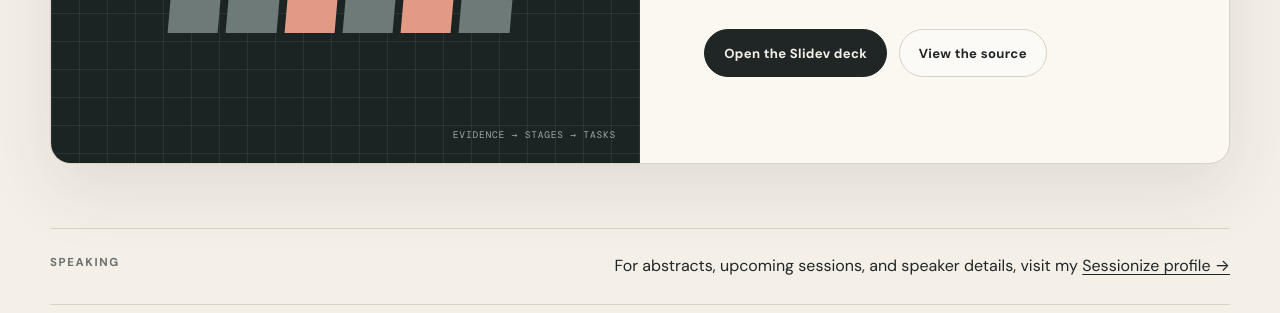
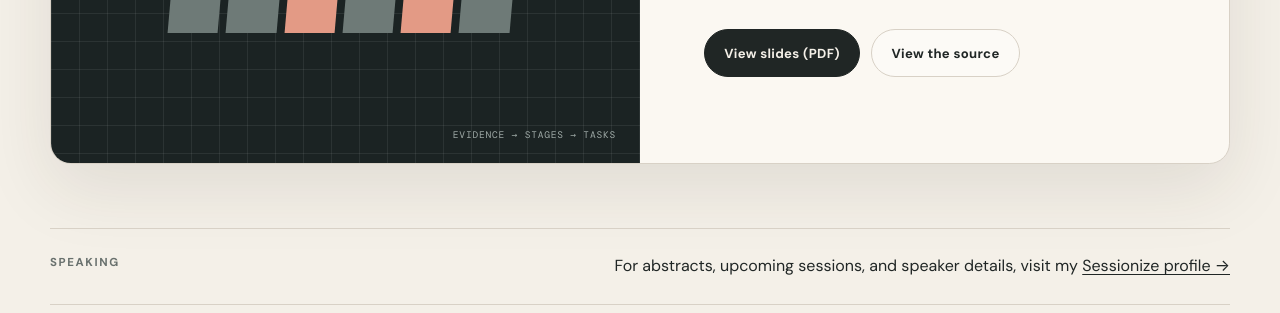
Before and after one commit to ThibauldC/glorious-manta, an Eleventy site: page presentations.njk in a window 1280 px wide. Shown: the part 737-1050 px from the top of the page. Built offline with nearby package versions, Linux system fonts and the light colour scheme; Eleventy itself is replaced by a stand-in of ours; files that its build step writes are made by us from their sources.

Commit message:
Replace live slide build with exported PDF

```diff
--- a/package.json
+++ b/package.json
@@ -3,7 +3,7 @@
   "private": true,
   "type": "module",
   "scripts": {
-    "build": "eleventy && sh scripts/build-slides.sh",
+    "build": "eleventy",
     "start": "eleventy --serve"
   },
   "devDependencies": {
--- a/presentations.njk
+++ b/presentations.njk
@@ -19,7 +19,7 @@ description: Talks and Slidev decks by Thibauld Croonenborghs.
     <h2>The Spark detective</h2>
     <p>Use the Spark UI and History Server to investigate slow Spark jobs. The talk covers symptoms, stages, skew, shuffle, and executor imbalance.</p>
     <div class="deck-actions">
-      <a class="button primary" href="/presentations/spark-ui-detective/">Open the Slidev deck</a>
+      <a class="button primary" href="/presentations/the-spark-detective.pdf">View slides (PDF)</a>
       <a class="button" href="https://github.com/ThibauldC/spark-ui-detective">View the source</a>
     </div>
   </div>
```
Also changed, not shown: 2 other files.
